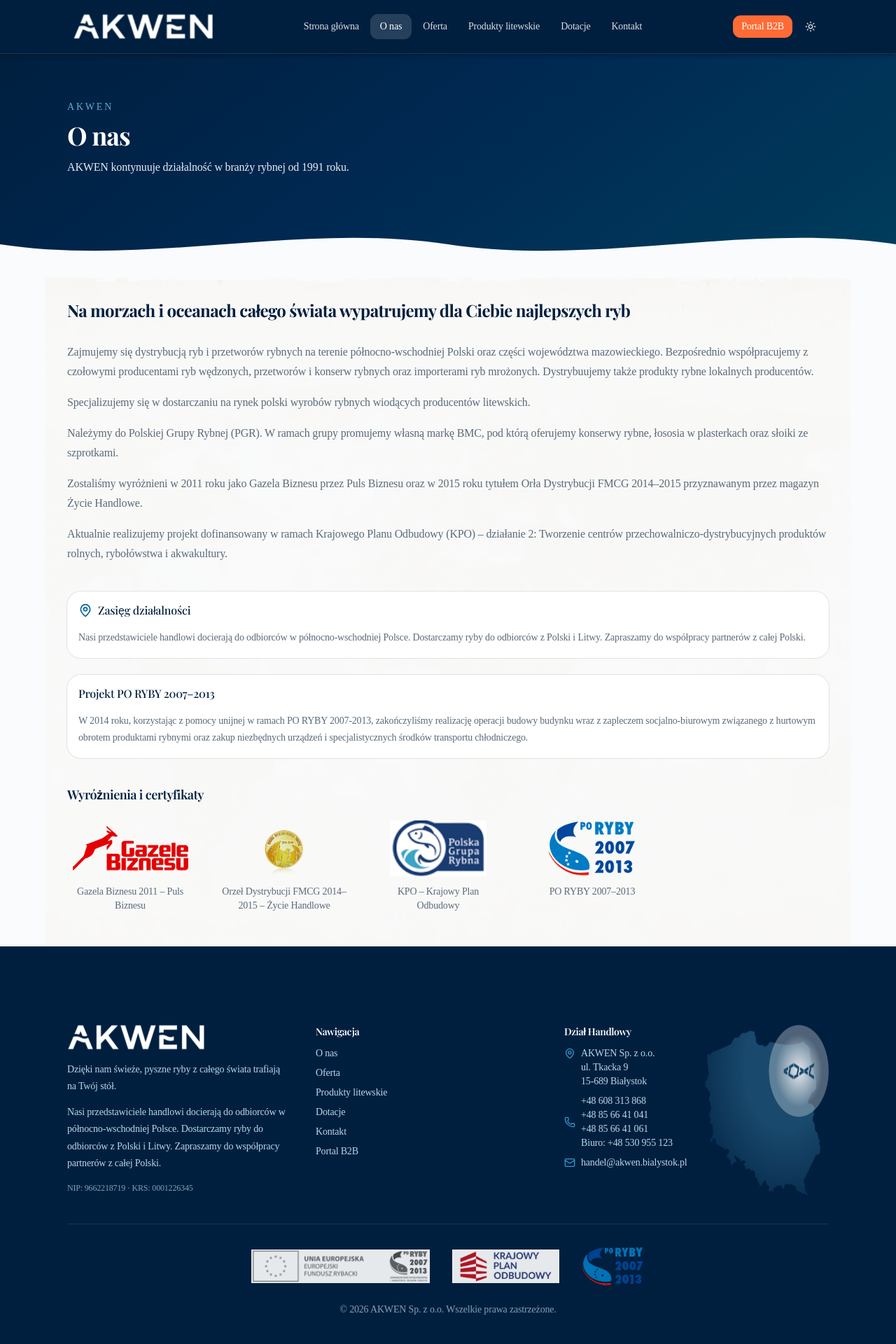
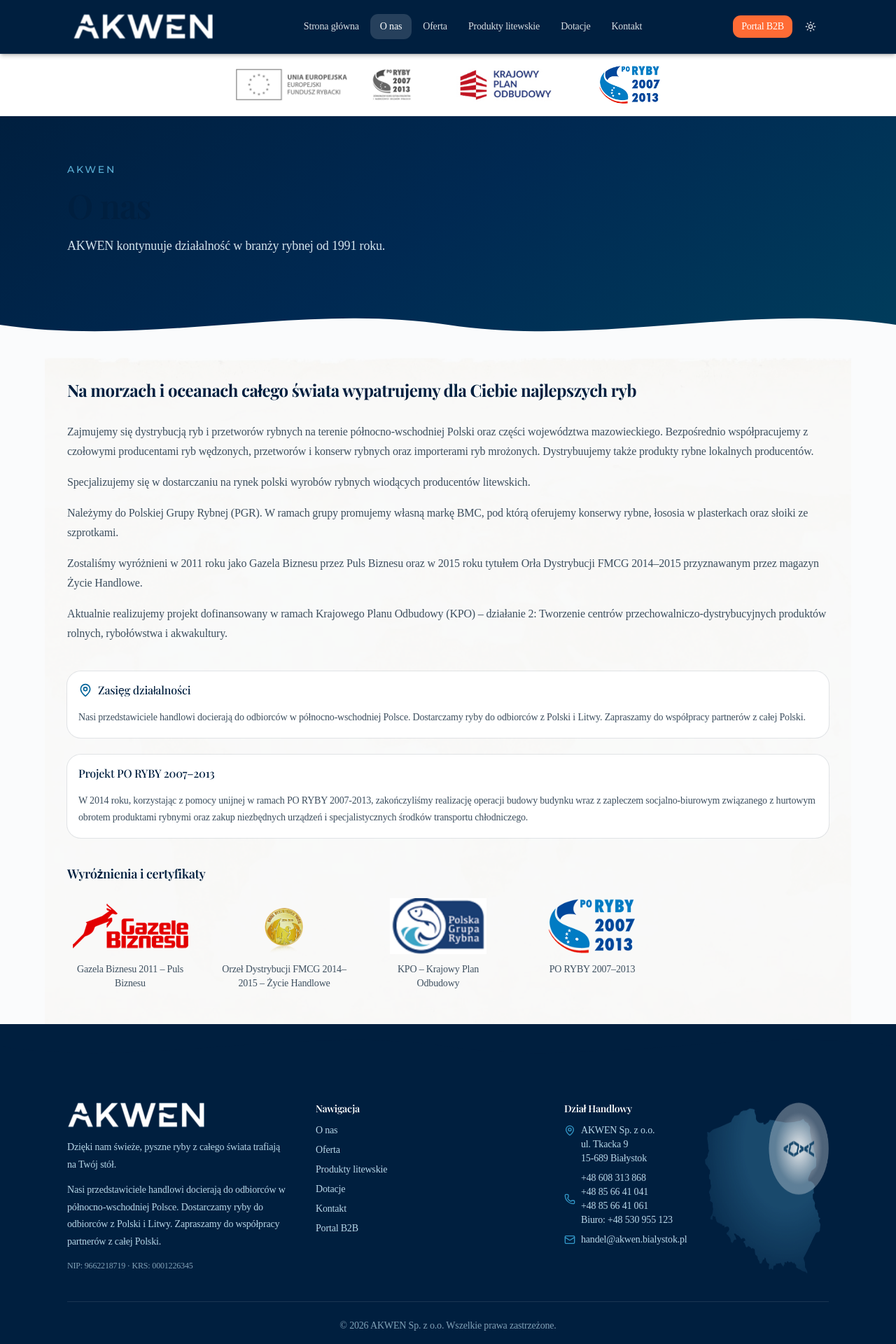
Before and after one commit to TooughSituation/akwen-web, a Next.js app: page /o-nas in a window 1280 px wide. Shown: the top 1920 px of the page at 70% size. Built offline with nearby package versions, Linux system fonts and the light colour scheme.

Commit message:
Przeniesienie logotypow dofinansowania z stopki na gore strony.
Wymog prawny: UE, KPO i PO RYBY widoczne pod nawigacja; drobne poprawki typografii i kontrastu.

```diff
--- a/src/app/(site)/layout.tsx
+++ b/src/app/(site)/layout.tsx
@@ -1,4 +1,5 @@
 import { Header } from "@/components/header";
+import { FundingLogos } from "@/components/funding-logos";
 import { Footer } from "@/components/footer";
 
 export default function SiteLayout({
@@ -9,6 +10,7 @@
   return (
     <div className="flex min-h-screen flex-col">
       <Header />
+      <FundingLogos />
       <main className="flex-1">{children}</main>
       <Footer />
     </div>
--- a/src/app/globals.css
+++ b/src/app/globals.css
@@ -7,6 +7,7 @@
 @theme inline {
   --color-background: var(--background);
   --color-foreground: var(--foreground);
+  /* Mapowanie fontów → utility: font-sans, font-heading, font-display */
   --font-sans: var(--font-sans);
   --font-mono: var(--font-geist-mono);
   --font-heading: var(--font-heading);
@@ -80,7 +81,7 @@
 }
 
 :root {
-  /* Dużo bieli + neutralne szarości, granat jako tekst */
+  /* Dużo bieli + neutralne szarości, granat jako tekst (lepszy kontrast 2026) */
   --background: #fafbfc;
   --foreground: #001f3f;
   --card: #ffffff;
@@ -92,7 +93,8 @@
   --secondary: #eef5f9;
   --secondary-foreground: #001f3f;
   --muted: #f3f5f7;
-  --muted-foreground: #5a6b7a;
+  /* Ciemniejszy muted — czytelniejszy body / opisy (WCAG-friendly) */
+  --muted-foreground: #3d4f5f;
   --accent: #0077b6;
   --accent-foreground: #ffffff;
   --destructive: oklch(0.55 0.18 27);
@@ -127,7 +129,8 @@
   --secondary: #002952;
   --secondary-foreground: #f0f7fb;
   --muted: #002952;
-  --muted-foreground: #b3c5d4;
+  /* Jaśniejszy muted w dark — lepszy kontrast na granacie */
+  --muted-foreground: #c5d4e0;
   --accent: #0077b6;
   --accent-foreground: #ffffff;
   --destructive: oklch(0.65 0.16 22);
@@ -160,7 +163,8 @@
     text-rendering: optimizeLegibility;
   }
   body {
-    @apply bg-background text-foreground text-base leading-[1.7] tracking-[-0.011em];
+    /* Inter · line-height 1.7 (zakres 1.6–1.8) · lekki tracking UI */
+    @apply bg-background text-foreground text-[0.975rem] leading-[1.7] tracking-[-0.011em] sm:text-base;
   }
   h1,
   h2,
@@ -168,20 +172,30 @@
   h4,
   h5,
   h6 {
-    font-family: var(--font-heading), var(--font-display), ui-serif, serif;
-    @apply tracking-tight text-balance font-semibold;
+    /* Playfair Display — eleganckie nagłówki, morski „quiet luxury” */
+    font-family: var(--font-heading), ui-serif, Georgia, serif;
+    color: var(--foreground);
+    @apply text-balance font-semibold tracking-[-0.02em];
   }
   h1 {
-    @apply text-4xl leading-[1.1] sm:text-5xl lg:text-6xl;
+    @apply text-4xl leading-[1.12] sm:text-5xl md:text-6xl lg:text-7xl lg:leading-[1.08];
   }
   h2 {
-    @apply text-3xl leading-[1.18] sm:text-4xl;
+    @apply text-3xl leading-[1.2] sm:text-4xl lg:text-[2.75rem] lg:leading-[1.15];
   }
   h3 {
-    @apply text-xl leading-snug sm:text-2xl;
+    @apply text-2xl leading-[1.3] sm:text-3xl sm:leading-[1.25];
+  }
+  h4 {
+    @apply text-xl leading-[1.35] sm:text-2xl;
   }
   p {
     @apply leading-[1.75];
+  }
+  /* Opisy / lead — wygodniejsze czytanie długich akapitów */
+  .lead,
+  .prose-akwen {
+    @apply text-base leading-[1.8] text-muted-foreground sm:text-lg sm:leading-[1.75];
   }
 }
 
@@ -195,8 +209,13 @@
     );
   }
 
+  /* Etykiety uppercase (Montserrat) — tracking 2026: nieco ciaśniejszy niż „wide” */
   .font-display {
     font-family: var(--font-display), var(--font-sans), ui-sans-serif, sans-serif;
+  }
+
+  .font-heading {
+    font-family: var(--font-heading), ui-serif, Georgia, serif;
   }
 
   .section-pad {
@@ -220,7 +239,7 @@
 /* Treść strony Dotacje (HTML z mammoth / .docx) */
 @layer components {
   .dotacje-content {
-    @apply max-w-none text-base leading-relaxed text-muted-foreground;
+    @apply max-w-none text-base leading-[1.8] text-muted-foreground;
   }
 
   .dotacje-content > p {
--- a/src/app/layout.tsx
+++ b/src/app/layout.tsx
@@ -3,21 +3,30 @@
 import { ThemeProvider } from "@/components/theme-provider";
 import "./globals.css";
 
+/**
+ * Typografia 2026 (quiet luxury + morski charakter):
+ *  - Body: Inter — czytelny UI, latin-ext
+ *  - Nagłówki: Playfair Display — elegancja marki (zamiast Satoshi: bardziej „premium food”)
+ *  - Display / etykiety: Montserrat — uppercase labels, tracking
+ */
 const inter = Inter({
   variable: "--font-sans",
   subsets: ["latin", "latin-ext"],
+  display: "swap",
 });
 
 const playfair = Playfair_Display({
   variable: "--font-heading",
   subsets: ["latin", "latin-ext"],
   weight: ["400", "500", "600", "700"],
+  display: "swap",
 });
 
 const montserrat = Montserrat({
   variable: "--font-display",
   subsets: ["latin", "latin-ext"],
   weight: ["500", "600", "700"],
+  display: "swap",
 });
 
 export const metadata: Metadata = {
--- a/src/components/b2b/b2b-header.tsx
+++ b/src/components/b2b/b2b-header.tsx
@@ -29,7 +29,7 @@
       <div className="flex flex-col gap-5 sm:gap-6">
         <div className="flex flex-col gap-5 lg:flex-row lg:items-start lg:justify-between lg:gap-8">
           <div className="min-w-0">
-            <h1 className="font-heading text-2xl font-semibold tracking-tight text-navy-900 sm:text-3xl dark:text-foreground">
+            <h1 className="font-heading text-2xl font-semibold tracking-[-0.02em] text-navy-900 sm:text-3xl sm:leading-[1.2] dark:text-foreground">
               {title}
             </h1>
             {description && (
--- a/src/components/footer.tsx
+++ b/src/components/footer.tsx
@@ -99,31 +99,7 @@
           </div>
         </div>
 
-        <div className="mt-10 flex flex-wrap items-center justify-center gap-8 border-t border-white/10 pt-8">
-          <Image
-            src={assets.euLogos.ue}
-            alt="Unia Europejska"
-            width={160}
-            height={60}
-            className="h-12 w-auto object-contain opacity-90"
-          />
-          <Image
-            src={assets.euLogos.kpo}
-            alt="Krajowy Plan Odbudowy"
-            width={160}
-            height={60}
-            className="h-12 w-auto object-contain opacity-90"
-          />
-          <Image
-            src={assets.euLogos.poRyby}
-            alt="PO RYBY 2007-2013"
-            width={200}
-            height={80}
-            className="h-14 w-auto object-contain opacity-90"
-          />
-        </div>
-
-        <div className="mt-6 text-center text-sm text-ocean-200/70">
+        <div className="mt-10 border-t border-white/10 pt-6 text-center text-sm text-ocean-200/70">
           © {new Date().getFullYear()} {company.name} Wszelkie prawa zastrzeżone.
         </div>
       </div>
--- /dev/null
+++ b/src/components/funding-logos.tsx
@@ -0,0 +1,54 @@
+import Image from "next/image";
+import { assets } from "@/lib/content";
+
+const logos = [
+  {
+    src: assets.euLogos.ue,
+    alt: "Unia Europejska / Europejski Fundusz Rybacki",
+    width: 160,
+    height: 60,
+    className: "h-10 w-auto sm:h-12",
+  },
+  {
+    src: assets.euLogos.kpo,
+    alt: "Krajowy Plan Odbudowy",
+    width: 160,
+    height: 60,
+    className: "h-10 w-auto sm:h-12",
+  },
+  {
+    src: assets.euLogos.poRyby,
+    alt: "PO RYBY 2007-2013",
+    width: 200,
+    height: 80,
+    className: "h-12 w-auto sm:h-14",
+  },
+] as const;
+
+/**
+ * Belka logotypów dofinansowania — wymóg prawny: widoczne u góry strony.
+ * Umieszczona tuż pod nawigacją, nad hero / treścią.
+ */
+export function FundingLogos() {
+  return (
+    <div
+      className="relative z-40 w-full border-b border-border/50 bg-white/95 shadow-sm shadow-black/5 backdrop-blur-sm dark:border-white/10 dark:bg-white"
+      role="region"
+      aria-label="Logotypy dofinansowania"
+    >
+      <div className="mx-auto flex max-w-6xl flex-wrap items-center justify-center gap-x-8 gap-y-4 px-4 py-3.5 sm:gap-x-10 sm:px-6 sm:py-4 lg:gap-x-14 lg:px-8">
+        {logos.map((logo) => (
+          <Image
+            key={logo.src}
+            src={logo.src}
+            alt={logo.alt}
+            width={logo.width}
+            height={logo.height}
+            className={`${logo.className} max-w-[42vw] object-contain sm:max-w-none`}
+            priority
+          />
+        ))}
+      </div>
+    </div>
+  );
+}
--- a/src/components/hero.tsx
+++ b/src/components/hero.tsx
@@ -31,15 +31,15 @@
           animate={{ opacity: 1, y: 0 }}
           transition={{ duration: 0.7, ease: [0.22, 1, 0.36, 1] }}
         >
-          <p className="font-display mb-6 text-xs font-medium uppercase tracking-[0.28em] text-turquoise-300/90 sm:text-sm">
+          <p className="font-display mb-6 text-xs font-medium tracking-[0.22em] text-turquoise-300/95 uppercase sm:text-sm">
             Dystrybutor ryb od 1991 roku
           </p>
 
-          <h1 className="text-4xl font-semibold leading-[1.08] tracking-tight text-white sm:text-5xl md:text-6xl lg:text-7xl">
+          <h1 className="font-heading text-4xl font-semibold leading-[1.1] tracking-[-0.02em] text-white sm:text-5xl md:text-6xl lg:text-7xl lg:leading-[1.06]">
             {company.heroTitle}
           </h1>
 
-          <p className="mt-8 max-w-lg text-base leading-[1.75] text-white/80 sm:text-lg md:text-xl">
+          <p className="mt-8 max-w-lg text-base leading-[1.8] text-white/85 sm:text-lg sm:leading-[1.75] md:text-xl">
             {company.heroSubtitle}
           </p>
 
--- a/src/components/page-header.tsx
+++ b/src/components/page-header.tsx
@@ -13,13 +13,17 @@
     <div className="relative maritime-gradient text-white">
       <div className="mx-auto max-w-6xl px-4 py-14 sm:px-6 sm:py-16 lg:px-8">
         {label && (
-          <p className="mb-2 text-sm font-medium uppercase tracking-[0.2em] text-turquoise-300">
+          <p className="font-display mb-3 text-xs font-medium tracking-[0.2em] text-turquoise-300 uppercase sm:text-sm">
             {label}
           </p>
         )}
-        <h1 className="text-3xl font-bold tracking-tight sm:text-4xl">{title}</h1>
+        <h1 className="font-heading text-3xl font-semibold tracking-[-0.02em] sm:text-4xl lg:text-5xl lg:leading-[1.12]">
+          {title}
+        </h1>
         {description && (
-          <p className="mt-3 max-w-2xl text-ocean-100">{description}</p>
+          <p className="mt-4 max-w-2xl text-base leading-[1.8] text-ocean-100/95 sm:text-lg sm:leading-[1.75]">
+            {description}
+          </p>
         )}
       </div>
       <WaveDivider variant="light" />
```
Also changed, not shown: src/components/section-heading.tsx (+6 -6 lines), 1 other file (tests, documents, lock files or other folders).
